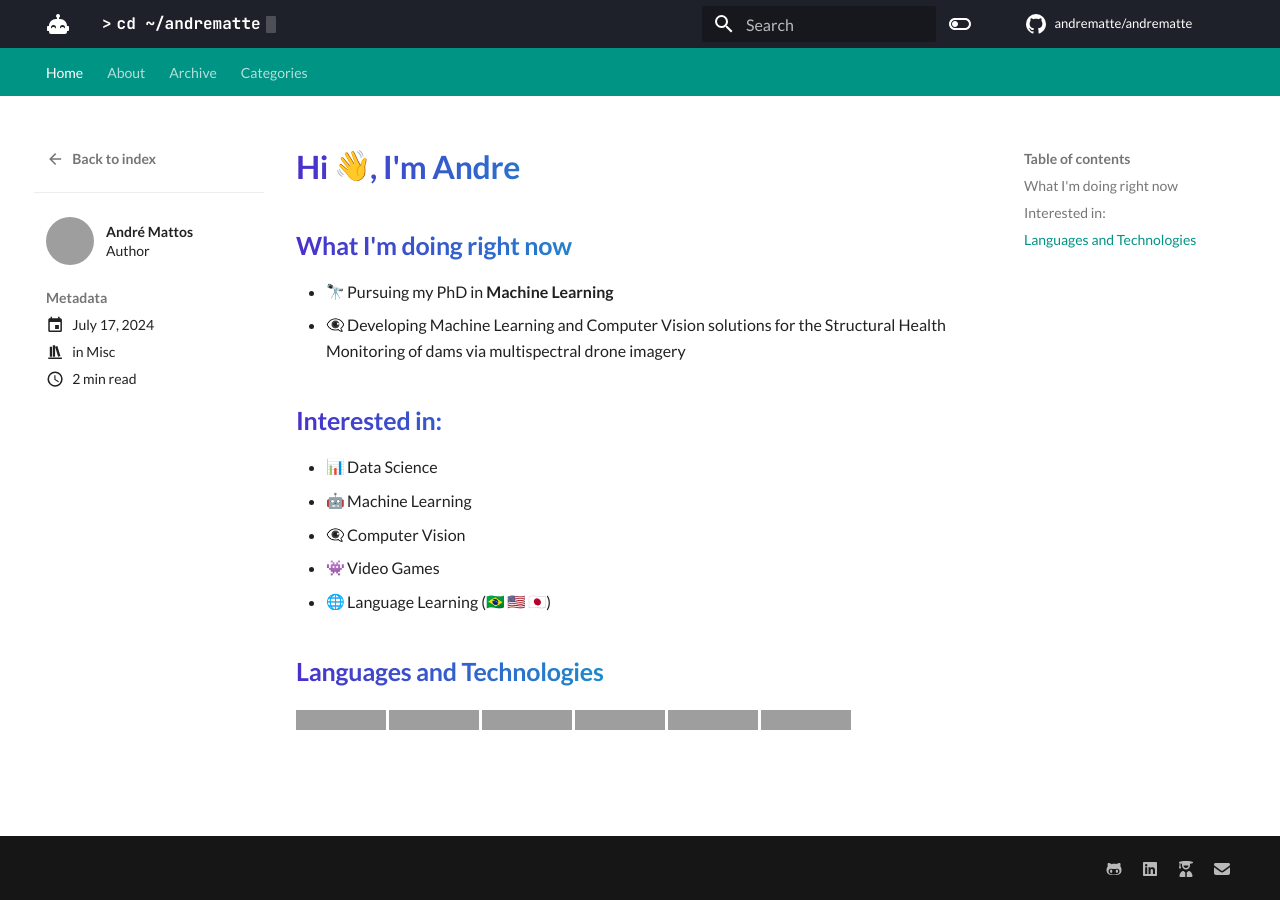
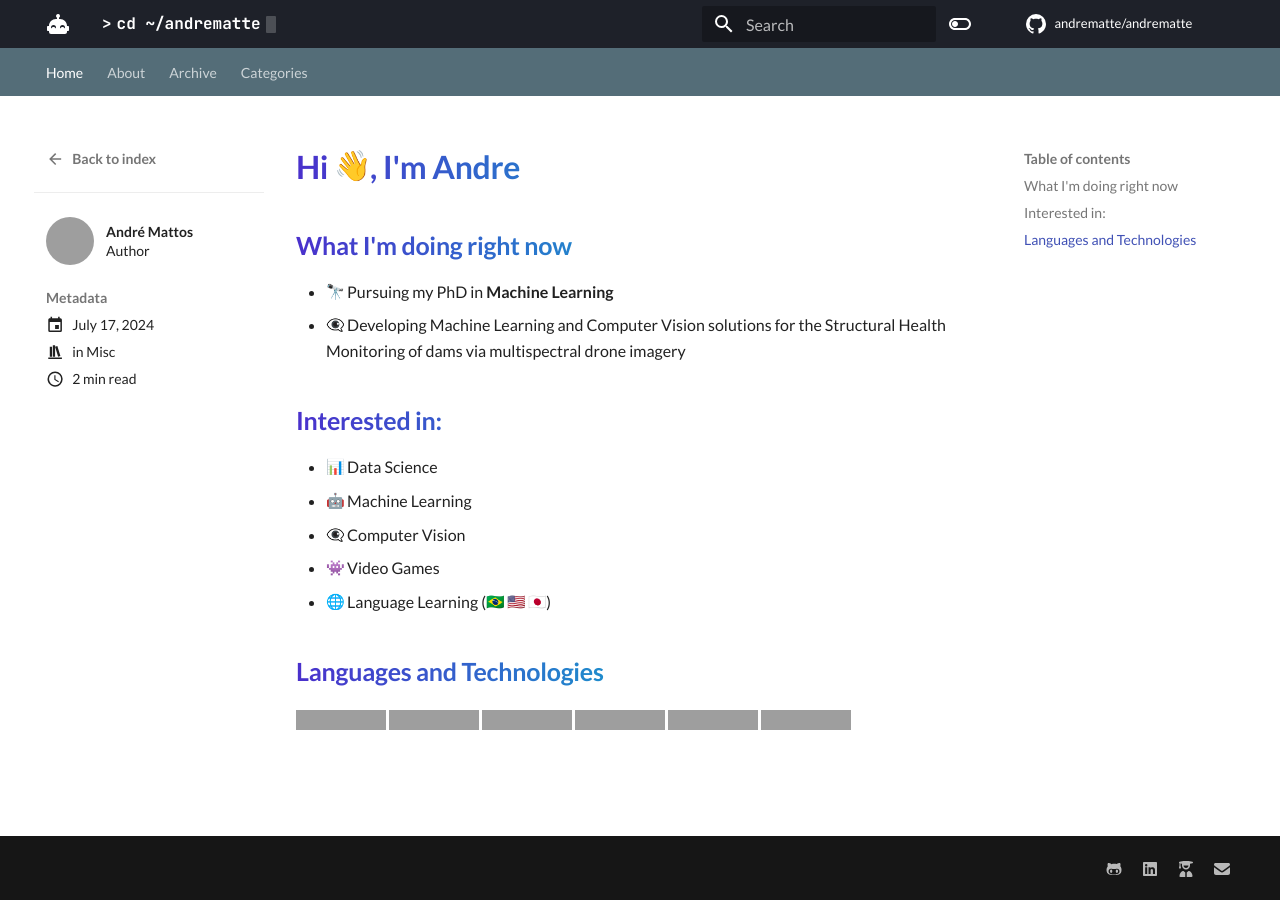
Before and after one commit to andrematte/andrematte.github.io, an MkDocs documentation site: the page built from docs/posts/2024/hello-world/hello-world.md, in a window 1280 px wide. Built offline with MkDocs 1.6.1 and Material for MkDocs 9.7.7, drawn with Linux system fonts in a browser that asks for light colours; emoji names are drawn with the system emoji font; plug-ins that fetch from the network failed and are left out; comment, search, counter and statistics services are not loaded; grey boxes are pictures that could not be loaded.

Commit message:
Fix tab bar color

```diff
--- a/mkdocs.yml
+++ b/mkdocs.yml
@@ -38,7 +38,7 @@ theme:
       toggle:
         icon: material/toggle-switch-off-outline
         name: Switch to dark mode
-      primary: teal
+      primary: blue grey
       accent: #2E6CCC
     - scheme: slate
       toggle:
```
